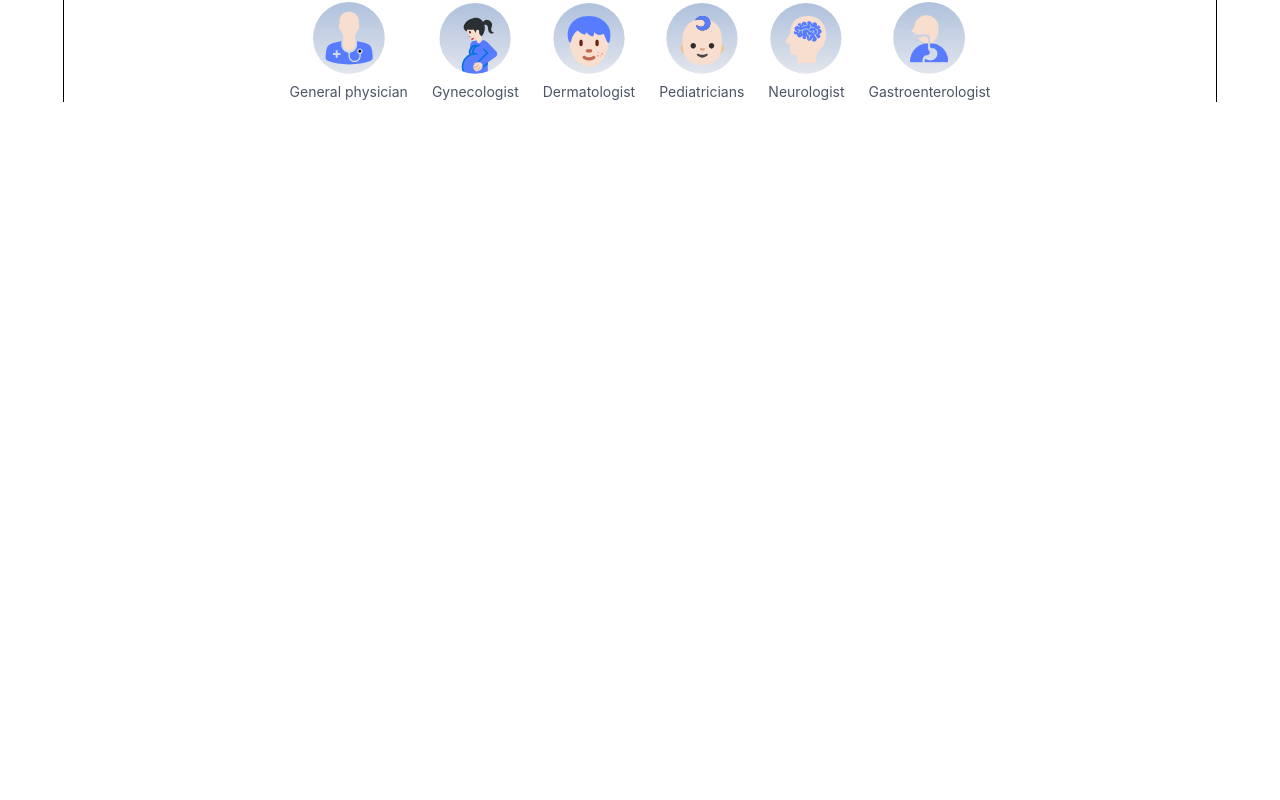
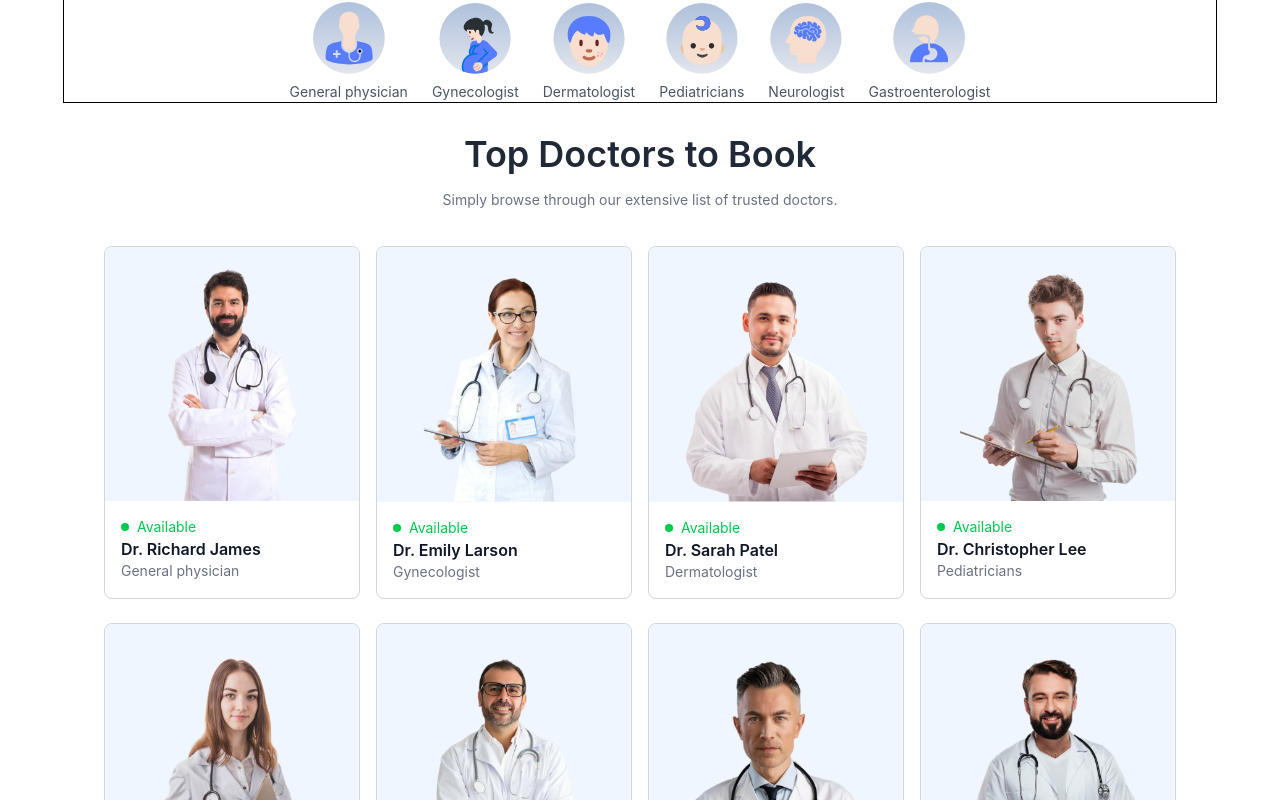
Before and after one commit to keyurpathar/GREEN_LIFE_FRONT_END, a React (Vite) app: page / in a window 1280 px wide. Shown: the part 740-1540 px from the top of the page. Before the commit the page ends 842 px from the top, so only its background shows below. Built offline with nearby package versions, Linux system fonts and the light colour scheme.

Commit message:
top doctors section added

```diff
--- /dev/null
+++ b/src/components/TopDoctors.jsx
@@ -0,0 +1,38 @@
+import React from 'react'
+import { doctors } from '../assets/images/assets_frontend/assets'
+import { ImEarth } from 'react-icons/im'
+import { useNavigate } from 'react-router-dom'
+
+
+const TopDoctors = () => {
+
+    const navigate = useNavigate()
+
+    return (
+        <div className=' my-8 flex flex-col items-center gap-4 text-gray-900 md:mx-10'>
+
+            <h2 className='text-3xl font-semibold md:text-4xl text-[#1F2937]'>Top Doctors to Book</h2>
+
+            <p className='text-sm text-gray-500'>Simply browse through our extensive list of trusted doctors.</p>
+
+            <div className='w-full grid sm:grid-cols-1 md:grid-cols-3 lg:grid-cols-4 gap-4 pt-5 gap-y-6 px-3 sm:px-0' >
+                {doctors.slice(0, 8).map((item, indx) => (
+                    <div onClick={() => navigate(`/appointment/${item._id}`)} className='border rounded-lg border-gray-300 cursor-pointer hover:-translate-y-1 transition-all duration-200'>
+                        <img className='bg-blue-50 rounded-tl-lg rounded-tr-lg' src={item.image} alt="An doctor image" />
+                        <div className='p-4'>
+                            <div className='flex items-center gap-2 text-sm text-center text-green-500'>
+                                <p className='w-2 h-2 bg-green-500 text-sm rounded-full'></p><p>Available</p>
+                            </div>
+                            <p className='text-base font-semibold'>{item.name}</p>
+                            <p className='text-sm text-gray-500'>{item.speciality}</p>
+                        </div>
+                    </div>
+                ))}
+            </div>
+            <button className='bg-blue-200 px-12 py-3 rounded-full'>more</button>
+
+        </div>
+    )
+}
+
+export default TopDoctors
--- a/src/pages/Home.jsx
+++ b/src/pages/Home.jsx
@@ -1,6 +1,7 @@
 import React from 'react'
 import Hero from '../components/Hero'
 import SpecialitySec from '../components/SpecialitySec'
+import TopDoctors from '../components/TopDoctors'
 
 const Home = () => {
   return (
@@ -10,6 +11,8 @@ const Home = () => {
 
       <SpecialitySec />
 
+      <TopDoctors />
+
     </div>
   )
 }
```
Also changed, not shown: src/index.css (line endings or trailing spaces).
